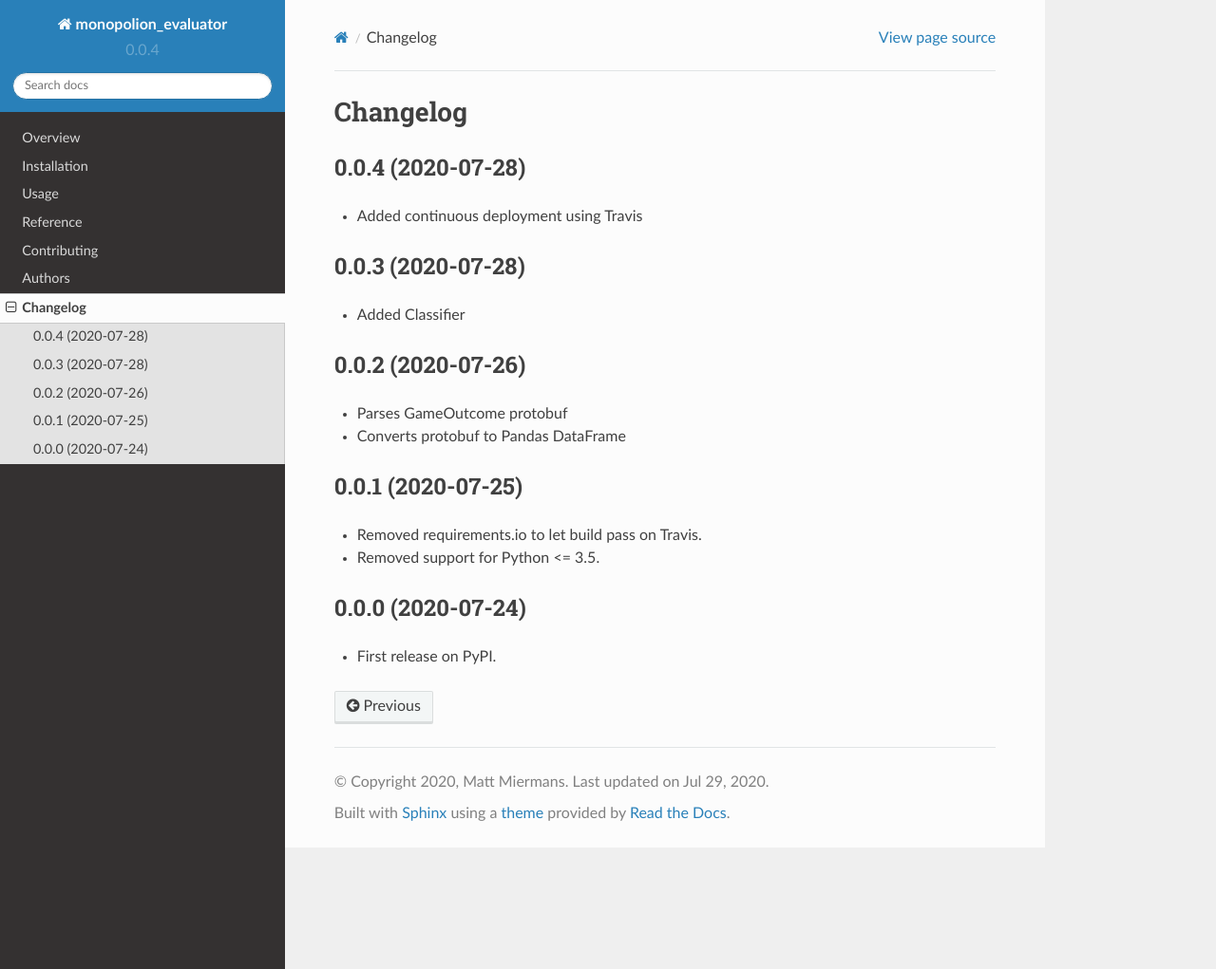
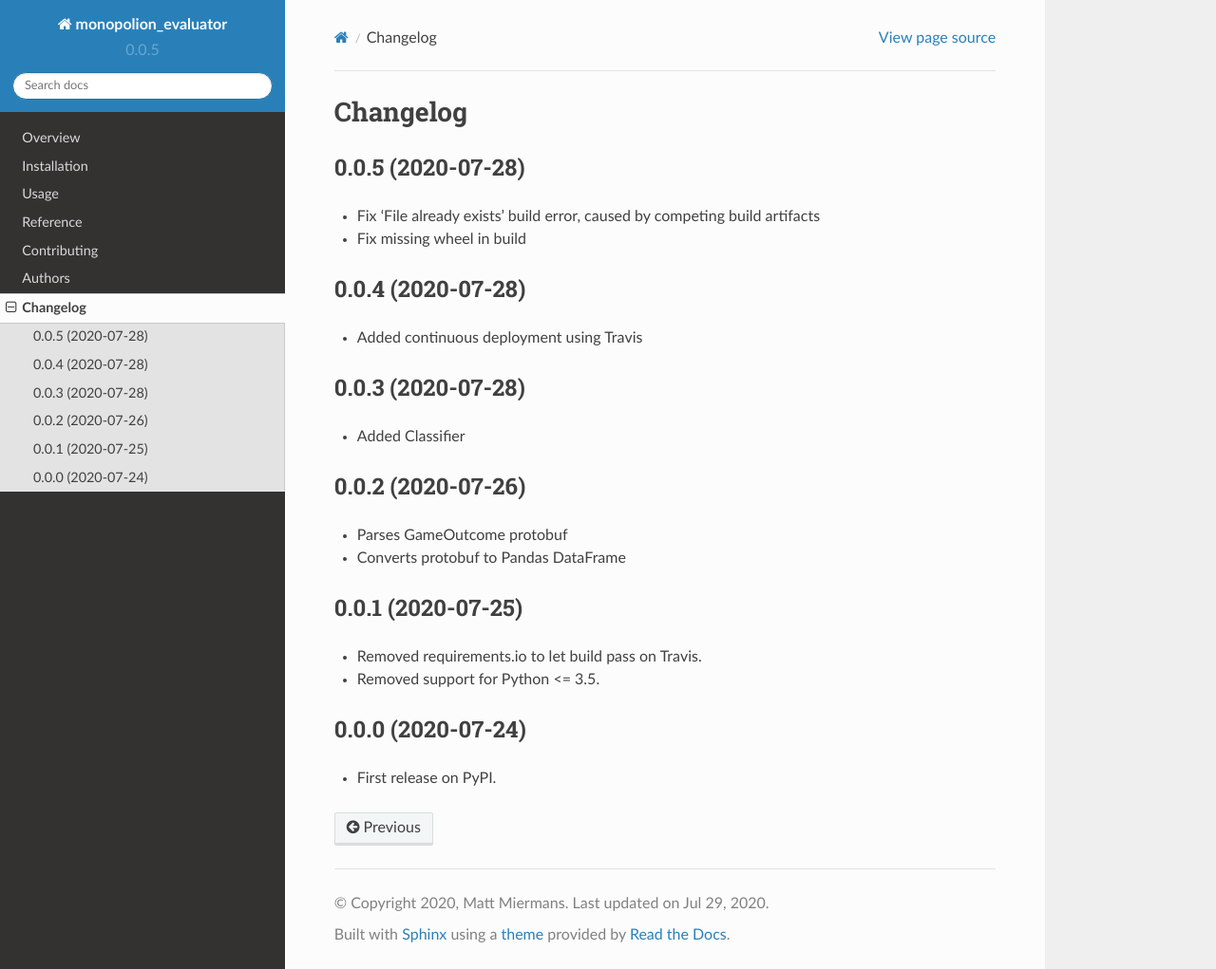
Before and after one commit to miermans/monopolion-evaluator, a Sphinx documentation site: the page built from docs/changelog.rst, in a window 1280 px wide and 1021 px high. Shown: the whole window at 95% size. Built offline with Sphinx 7.4.7 and the Read the Docs theme 2.0.0, drawn with Linux system fonts in a browser that asks for light colours.

Commit message:
Fix Travis PyPi build (#4)
* Fix build on Travis

* Bump version: 0.0.4 → 0.0.5

```diff
--- a/CHANGELOG.rst
+++ b/CHANGELOG.rst
@@ -1,6 +1,12 @@
 
 Changelog
 =========
+
+0.0.5 (2020-07-28)
+------------------
+
+* Fix 'File already exists' build error, caused by competing build artifacts
+* Fix missing wheel in build
 
 0.0.4 (2020-07-28)
 ------------------
--- a/README.rst
+++ b/README.rst
@@ -43,9 +43,9 @@ Overview
     :alt: Supported implementations
     :target: https://pypi.org/project/monopolion-evaluator
 
-.. |commits-since| image:: https://img.shields.io/github/commits-since/miermans/monopolion-evaluator/v0.0.4.svg
+.. |commits-since| image:: https://img.shields.io/github/commits-since/miermans/monopolion-evaluator/v0.0.5.svg
     :alt: Commits since latest release
-    :target: https://github.com/miermans/monopolion-evaluator/compare/v0.0.4...main
+    :target: https://github.com/miermans/monopolion-evaluator/compare/v0.0.5...main
 
 
 
--- a/docs/conf.py
+++ b/docs/conf.py
@@ -21,7 +21,7 @@ project = 'monopolion_evaluator'
 year = '2020'
 author = 'Matt Miermans'
 copyright = '{0}, {1}'.format(year, author)
-version = release = '0.0.4'
+version = release = '0.0.5'
 
 pygments_style = 'trac'
 templates_path = ['.']
--- a/setup.py
+++ b/setup.py
@@ -25,7 +25,7 @@ def read(*names, **kwargs):
 
 setup(
     name='monopolion-evaluator',
-    version='0.0.4',
+    version='0.0.5',
     license='MIT',
     description='Neural net to predict winning probability in Monopoly',
     long_description='%s\n%s' % (
--- a/src/monopolion_evaluator/__init__.py
+++ b/src/monopolion_evaluator/__init__.py
@@ -1 +1 @@
-__version__ = '0.0.4'
+__version__ = '0.0.5'
```
Also changed, not shown: .bumpversion.cfg, .travis.yml, 1 other file.
